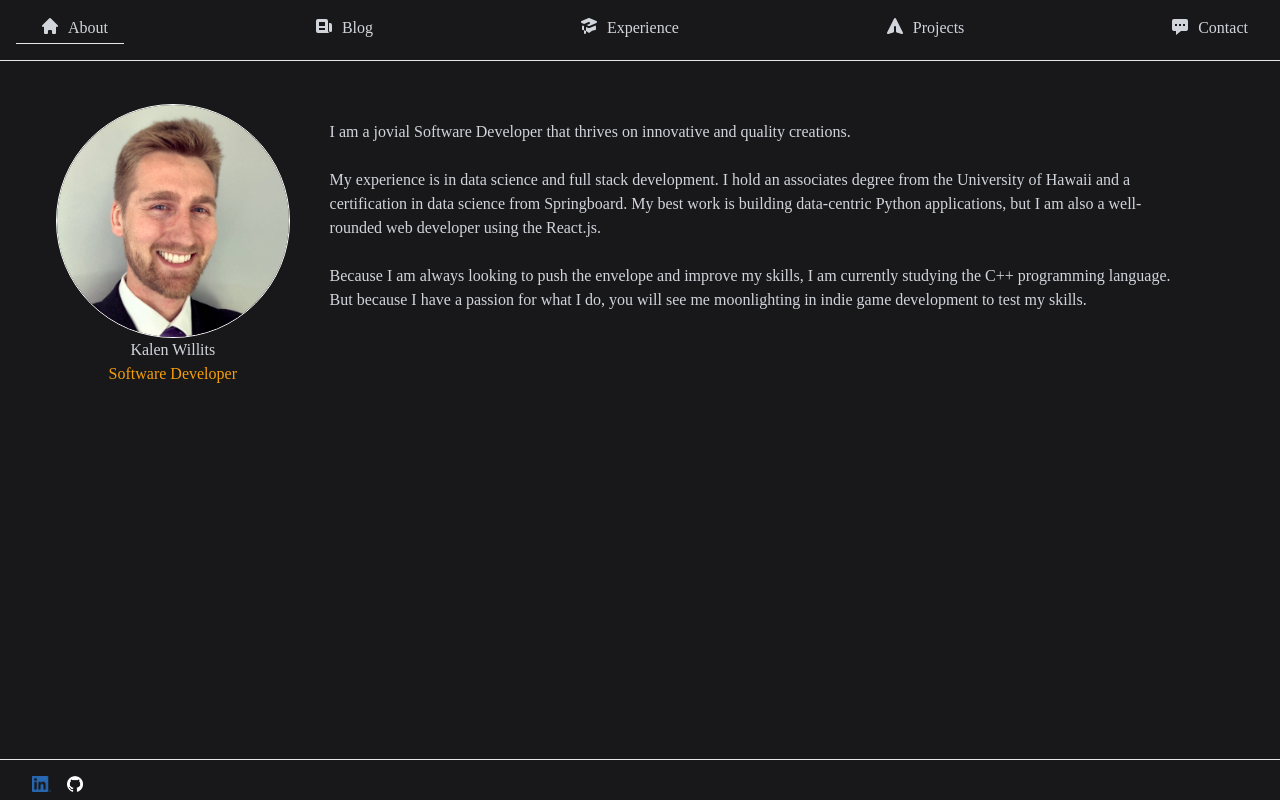
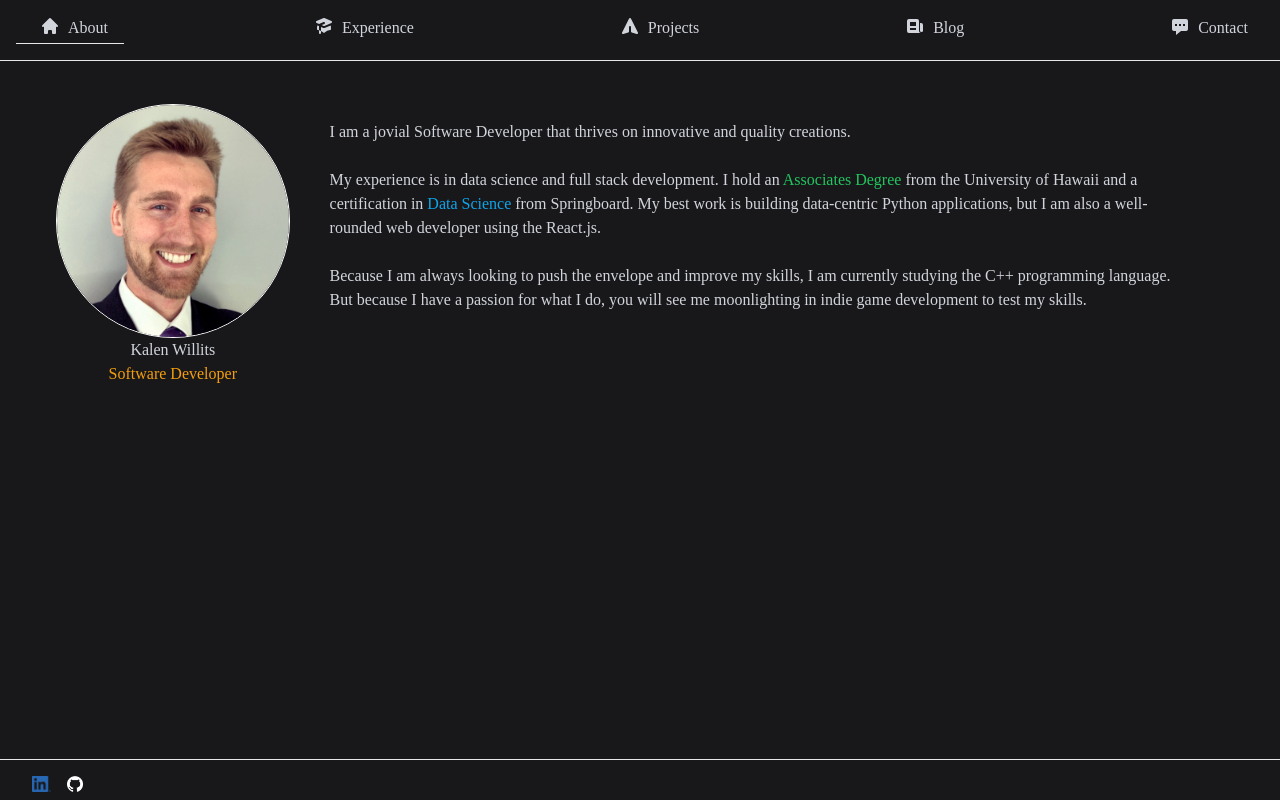
Before and after one commit to kalenwillits/portfolio, a Next.js app: page / in a window 1280 px wide. Built offline with nearby package versions, Linux system fonts and the light colour scheme.

Commit message:
Adding some syntax highlighting

```diff
--- a/components/ProjectCard.js
+++ b/components/ProjectCard.js
@@ -3,7 +3,7 @@ const ProjectCard = ({ data }) => {
   return (
     <div key={data.title} className="grid grid-cols-6 text-gray-300 border rounded-lg p-4">
     <div className="col-span-6 md:col-span-2 md: pb-4 border-b md:border-r md:border-b-0 mr-4 pr-4 min-w-fit">
-      <div>
+      <div className="text-fuchsia-500">
         {data.title}
       </div>
       <div>
--- a/data/about.js
+++ b/data/about.js
@@ -4,8 +4,8 @@ export const about = {
   I am a jovial Software Developer that thrives on innovative and quality creations.
   <br>
   <br>
-  My experience is in data science and full stack development. I hold an associates degree from the University of Hawaii
-  and a certification in data science from Springboard. My best work is building data-centric Python applications, but
+  My experience is in data science and full stack development. I hold an <nobr style="color:rgb(34 197 94)">Associates Degree</nobr> from the University of Hawaii
+  and a certification in <nobr style="color:rgb(14 165 233)">Data Science</nobr> from Springboard. My best work is building data-centric Python applications, but
   I am also a well-rounded web developer using the React.js.
   <br>
   <br>
--- a/data/tabs.js
+++ b/data/tabs.js
@@ -3,11 +3,6 @@ export const tabs = [
     title: "About",
     url: "/",
     icon: "Home",
-  },
-  {
-    title: "Blog",
-    url: "/blog/",
-    icon: "Newspaper",
   },
   {
     title: "Experience",
@@ -20,6 +15,11 @@ export const tabs = [
     icon: "PaperAirplane",
   },
   {
+    title: "Blog",
+    url: "/blog/",
+    icon: "Newspaper",
+  },
+  {
     title: "Contact",
     url: "/contact/",
     icon: "ChatAlt",
```
